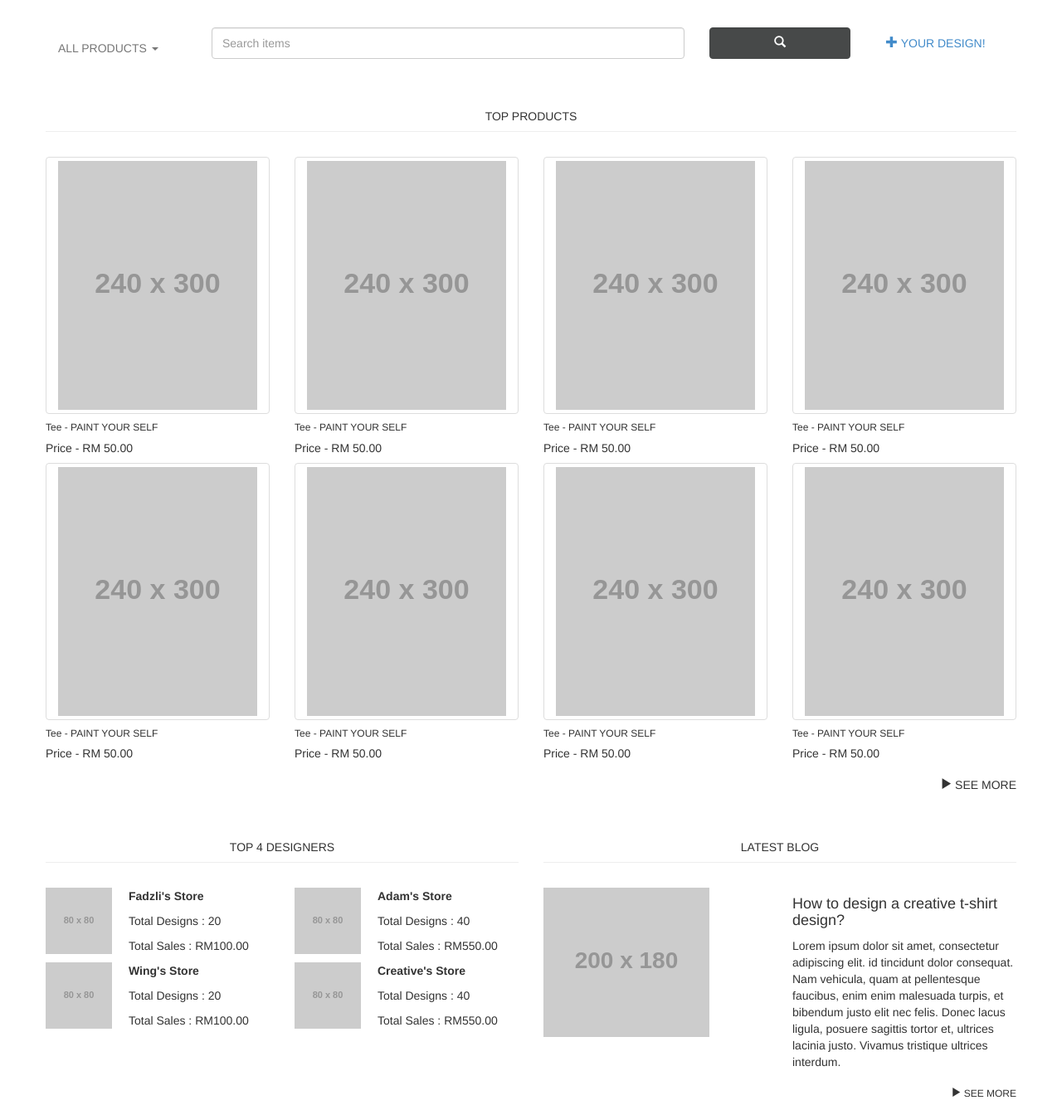
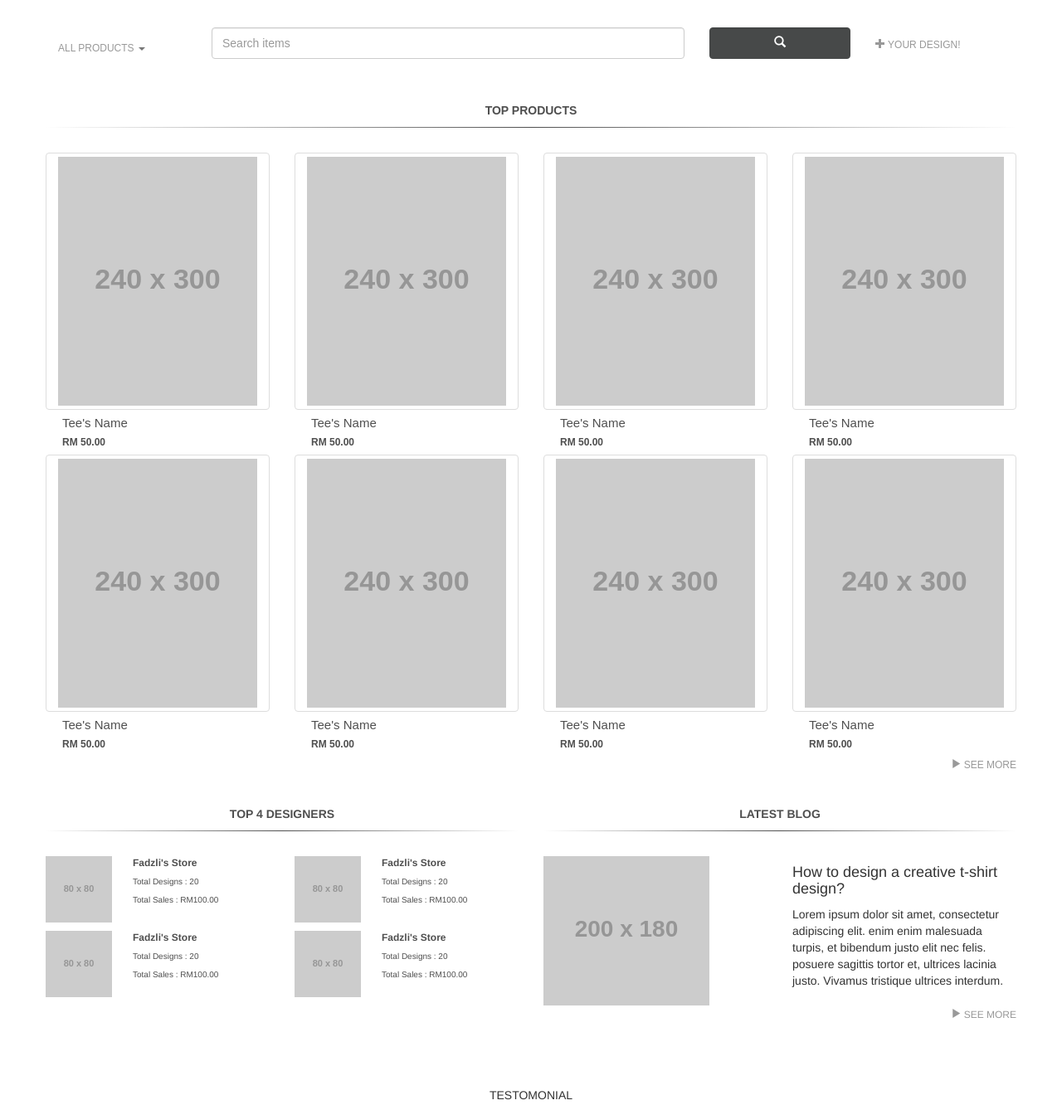
Before and after one commit to fadzlitown/teespread, a plain HTML site: page index.html in a window 1280 px wide. Shown: the part 403-1741 px from the top of the page at 83% size. Drawn offline with nearby package versions, Linux system fonts and the light colour scheme; placeholder pictures from the web are drawn by us.

Commit message:
Add a few css styling on homepage

```diff
--- a/includes/css/styles.css
+++ b/includes/css/styles.css
@@ -28,6 +28,80 @@
     margin-top: 0;
 }
 
+#bigSearch ul li{
+    list-style: none;
+}
+
+#bigSearch .add_design_btn ul li{
+    margin-top: 10px;
+}
+
+#bigSearch ul li a{
+    font-weight: light;
+    font-size: 12px;
+    list-style: none;
+    color: #999999;
+    text-decoration: none;
+}
+#bigSearch ul li a:hover{
+    color:#333333;
+}
+
+#productsList .product-name, .product-price{
+    color: #4f4f4f;
+    margin:5px 0 5px 20px ;
+
+}
+
+#productsList .product-name{
+    font-weight: light;
+    font-size: 15px;
+}
+
+#productsList .product-price{
+    font-weight: bold;
+    font-size: 12px;
+}
+
+#productsList .seemore-big{
+    font-weight: light;
+    font-size: 12px;
+    color: #999999;
+    text-decoration: none;
+}
+
+#productsList .seemore-big:hover{
+    color: #4f4f4f;
+}
+
+#top4 .designer-store, .designer-detail{
+    margin: 0px 5px 7px 5px;
+    color: #4f4f4f;
+}
+#top4 .designer-store{
+    font-weight: bold;
+    font-size: 12px;
+}
+
+#top4 .designer-detail{
+    font-weight: light;
+    font-size: 10px;
+}
+
+#top4 .designer-area{
+    margin-bottom: 10px;
+}
+
+#latestBlog .seemore-big{
+    font-weight: light;
+    font-size: 12px;
+    color: #999999;
+    text-decoration: none;
+}
+
+#latestBlog .seemore-big:hover{
+    color: #4f4f4f;
+}
 
 
 /* --------------------------------------
@@ -76,6 +150,19 @@
    Global Styles
    -------------------------------------- */
 
+.sectionTitle{
+    font-weight: bold;
+    font-size: 14px;
+    color: #4f4f4f;
+}
+
+
+
+#bigSearch, #productsList     {
+    font-family: 'Arial';
+
+}
+
 .well, #bigSearch , #productsList, #latestNews, #features, #testomonial, #buttomnav {
     margin-top: 30px;
     margin-bottom: 40px;
@@ -86,8 +173,13 @@
     display: none;
 }
 
-.hr1
-{
+.hr1 hr{
+    border: 0;
+    height: 1px;
+    background-image: -webkit-linear-gradient(left, rgba(0,0,0,0), rgb(79, 79, 79), rgba(0,0,0,0));
+    background-image: -moz-linear-gradient(left, rgba(0,0,0,0), rgb(79, 79, 79), rgba(0,0,0,0));
+    background-image: -ms-linear-gradient(left, rgba(0,0,0,0), rgb(79, 79, 79), rgba(0,0,0,0));
+    background-image: -o-linear-gradient(left, rgba(0,0,0,0), rgb(79, 79, 79), rgba(0,0,0,0));
     margin-top: 10px;
     margin-bottom: 30px;
 }
@@ -194,8 +286,6 @@
         height: 400px;
     }
 
-
-
     #slide1
     {
         background: url('../../images/carousel_large.png') top left no-repeat;
--- a/index.html
+++ b/index.html
@@ -144,10 +144,10 @@
 
             <div class="row" id="bigSearch">
                 <div class="navbar-form">
-                    <div class="col-md-2 col-sm-2 col-xs-4">
+                    <div class="col-lg-2 col-md-2 col-sm-2 col-xs-4">
                         <ul class="nav navbar-nav">
                             <li class="dropdown">
-                                <a href="#" class="dropdown-toggle" data-toggle="dropdown"> ALL PRODUCTS <strong class="caret"></strong></a>
+                                <a href="#" class="dropdown-toggle" data-toggle="dropdown">ALL PRODUCTS <strong class="caret"> </strong></a>
                                 <ul class="dropdown-menu">
                                     <li>
                                         <a href="#">Tees</a>
@@ -171,17 +171,21 @@
                             </li>
                         </ul>
                     </div>
-                        <div class="col-md-6 col-sm-6 col-xs-8">
+                        <div class="col-lg-6 col-md-6 col-sm-6 col-xs-8">
                             <input type="text" class="form-control" placeholder="Search items" id="searchItemsList">
                         </div>
 
-                        <div class="col-md-2 col-sm-2 col-xs-2">
+                        <div class="col-lg-2 col-md-2 col-sm-2 col-xs-2">
                             <button type="submit" id="searchItems" class="form-control btn btn-default"><span class="glyphicon glyphicon-search"></span></button>
                         </div>
 
-                        <div class="col-md-2 col-sm-2 col-xs-6">
-                        <div class="nav navbar-nav text-center">
-                            <button type="submit" class="btn btn-link"><span class="glyphicon glyphicon-plus"></span> YOUR DESIGN!</button>
+                        <div class="col-lg-2 col-md-2 col-sm-2 col-xs-6">
+                        <div class="nav navbar-nav add_design_btn text-center">
+                            <ul>
+                                <li>
+                                    <a href="#"><span class="glyphicon glyphicon-plus"></span> YOUR DESIGN!</a>
+                                </li>
+                            </ul>
                         </div>
                     </div>
                 </div>
@@ -193,38 +197,39 @@
             </div>
 
             <div class="row" id="productsList">
-                <div class="col-12">
-                    <h5 class="text-center">TOP PRODUCTS</h5>
-                    <hr class="hr1">
+                <div class="col-lg-12">
+                    <div class="text-center sectionTitle">TOP PRODUCTS</div>
+                    <div class="hr1">
+                        <hr>
+                    </div>
                 </div>
                     <div class="col-xs-6 col-sm-6 col-md-6 col-lg-3">
                         <a href="#" class="thumbnail text-center">
                             <img src="http://placehold.it/240x300">
                         </a>
-                        <h6>Tee - PAINT YOUR SELF</h6>
-                        <h5>Price - RM 50.00</h5>
-
+                            <div class="product-name">Tee's Name</div>
+                            <div class="product-price">RM 50.00</div>
                     </div>
                      <div class="col-xs-6 col-sm-6 col-md-6 col-lg-3">
                          <a href="#" class="thumbnail text-center">
                              <img src="http://placehold.it/240x300">
                          </a>
-                         <h6>Tee - PAINT YOUR SELF</h6>
-                         <h5>Price - RM 50.00</h5>
+                         <div class="product-name">Tee's Name</div>
+                         <div class="product-price">RM 50.00</div>
                      </div>
                      <div class="col-xs-6 col-sm-6 col-md-6 col-lg-3">
                          <a href="#" class="thumbnail text-center">
                              <img src="http://placehold.it/240x300">
                          </a>
-                         <h6>Tee - PAINT YOUR SELF</h6>
-                         <h5>Price - RM 50.00</h5>
+                         <div class="product-name">Tee's Name</div>
+                         <div class="product-price">RM 50.00</div>
                      </div>
                      <div class="col-xs-6 col-sm-6 col-md-6 col-lg-3">
                          <a href="#" class="thumbnail text-center">
                              <img src="http://placehold.it/240x300">
                          </a>
-                         <h6>Tee - PAINT YOUR SELF</h6>
-                         <h5>Price - RM 50.00</h5>
+                         <div class="product-name">Tee's Name</div>
+                         <div class="product-price">RM 50.00</div>
                      </div>
 
 
@@ -232,86 +237,90 @@
                     <a href="#" class="thumbnail text-center">
                         <img src="http://placehold.it/240x300">
                     </a>
-                    <h6>Tee - PAINT YOUR SELF</h6>
-                    <h5>Price - RM 50.00</h5>
+                    <div class="product-name">Tee's Name</div>
+                    <div class="product-price">RM 50.00</div>
 
                 </div>
                 <div class="col-xs-6 col-sm-6 col-md-6 col-lg-3">
                     <a href="#" class="thumbnail text-center">
                         <img src="http://placehold.it/240x300">
                     </a>
-                    <h6>Tee - PAINT YOUR SELF</h6>
-                    <h5>Price - RM 50.00</h5>
+                    <div class="product-name">Tee's Name</div>
+                    <div class="product-price">RM 50.00</div>
                 </div>
                 <div class="col-xs-6 col-sm-6 col-md-6 col-lg-3">
                     <a href="#" class="thumbnail text-center">
                         <img src="http://placehold.it/240x300">
                     </a>
-                    <h6>Tee - PAINT YOUR SELF</h6>
-                    <h5>Price - RM 50.00</h5>
+                    <div class="product-name">Tee's Name</div>
+                    <div class="product-price">RM 50.00</div>
                 </div>
                 <div class="col-xs-6 col-sm-6 col-md-6 col-lg-3">
                     <a href="#" class="thumbnail text-center">
                         <img src="http://placehold.it/240x300">
                     </a>
-                    <h6>Tee - PAINT YOUR SELF</h6>
-                    <h5>Price - RM 50.00</h5>
+                    <div class="product-name">Tee's Name</div>
+                    <div class="product-price">RM 50.00</div>
                 </div>
                 <div class="col-12 text-right">
-                    <h5><span class="glyphicon glyphicon-play"></span> SEE MORE</h5>
+                        <a href="#" class="seemore-big">
+                            <span class="glyphicon glyphicon-play"></span> SEE MORE
+                        </a>
                 </div>
             </div><!-- end productsList -->
 
-            <div class="row" id="latestNews">
-
-                <div class="col-lg-6">
-                    <h5 class="text-center">TOP 4 DESIGNERS</h5>
-                    <hr class="hr1">
-
-                            <div class="row">
+            <div class="row">
+                <div class="col-lg-6" id="top4">
+                    <div class="text-center sectionTitle">TOP 4 DESIGNERS</div>
+                    <div class="hr1">
+                        <hr>
+                    </div>
+                            <div class="row designer-area">
                                 <div class="col-md-2 col-sm-2 col-xs-4">
                                     <img src="http://placehold.it/80x80">
                                 </div>
                                 <div class="col-md-4 col-sm-4 col-xs-8">
-                                    <p><strong>Fadzli's Store</strong></p>
-                                    <p>Total Designs : 20</p>
-                                    <p>Total Sales : RM100.00</p>
+                                    <p class="designer-store">Fadzli's Store</p>
+                                    <p class="designer-detail">Total Designs : 20</p>
+                                    <p class="designer-detail">Total Sales : RM100.00</p>
                                 </div>
 
                                 <div class="col-md-2 col-sm-2 col-xs-4">
                                     <img src="http://placehold.it/80x80">
                                 </div>
                                 <div class="col-md-4 col-sm-4 col-xs-8">
-                                    <p><strong>Adam's Store</strong></p>
-                                    <p>Total Designs : 40</p>
-                                    <p>Total Sales : RM550.00</p>
+                                    <p class="designer-store">Fadzli's Store</p>
+                                    <p class="designer-detail">Total Designs : 20</p>
+                                    <p class="designer-detail">Total Sales : RM100.00</p>
                                 </div>
                             </div>
 
-                            <div class="row">
+                            <div class="row designer-area">
                             <div class="col-md-2 col-sm-2 col-xs-4">
                                 <img src="http://placehold.it/80x80">
                             </div>
                             <div class="col-md-4 col-sm-4 col-xs-8">
-                                <p><strong>Wing's Store</strong></p>
-                                <p>Total Designs : 20</p>
-                                <p>Total Sales : RM100.00</p>
+                                <p class="designer-store">Fadzli's Store</p>
+                                <p class="designer-detail">Total Designs : 20</p>
+                                <p class="designer-detail">Total Sales : RM100.00</p>
                             </div>
 
                             <div class="col-md-2 col-sm-2 col-xs-4">
                                 <img src="http://placehold.it/80x80">
                             </div>
                             <div class="col-md-4 col-sm-4 col-xs-8">
-                                <p><strong>Creative's Store</strong></p>
-                                <p>Total Designs : 40</p>
-                                <p>Total Sales : RM550.00</p>
+                                <p class="designer-store">Fadzli's Store</p>
+                                <p class="designer-detail">Total Designs : 20</p>
+                                <p class="designer-detail">Total Sales : RM100.00</p>
                             </div>
                         </div>
                 </div>
 
-                <div class="col-lg-6">
-                        <h5 class="text-center">LATEST BLOG</h5>
-                        <hr class="hr1">
+                <div class="col-lg-6" id="latestBlog">
+                    <div class="text-center sectionTitle">LATEST BLOG</div>
+                    <div class="hr1">
+                        <hr>
+                    </div>
 
                         <div class="row">
                             <div class="col-md-6 col-sm-6">
@@ -319,10 +328,12 @@
                             </div>
                             <div class="col-md-6 col-sm-6">
                                 <h4>How to design a creative t-shirt design?</h4>
-                                <p>Lorem ipsum dolor sit amet, consectetur adipiscing elit.  id tincidunt dolor consequat. Nam vehicula, quam at pellentesque faucibus, enim enim malesuada turpis, et bibendum justo elit nec felis. Donec lacus ligula, posuere sagittis tortor et, ultrices lacinia justo. Vivamus tristique ultrices interdum.</p>
+                                <p>Lorem ipsum dolor sit amet, consectetur adipiscing elit.  enim enim malesuada turpis, et bibendum justo elit nec felis. posuere sagittis tortor et, ultrices lacinia justo. Vivamus tristique ultrices interdum.</p>
                             </div>
                             <div class="col-12 text-right">
-                                <h6><span class="glyphicon glyphicon-play"></span> SEE MORE</h6>
+                                <a href="#" class="seemore-big">
+                                    <span class="glyphicon glyphicon-play"></span> SEE MORE
+                                </a>
                             </div>
                         </div>
                 </div>
```
